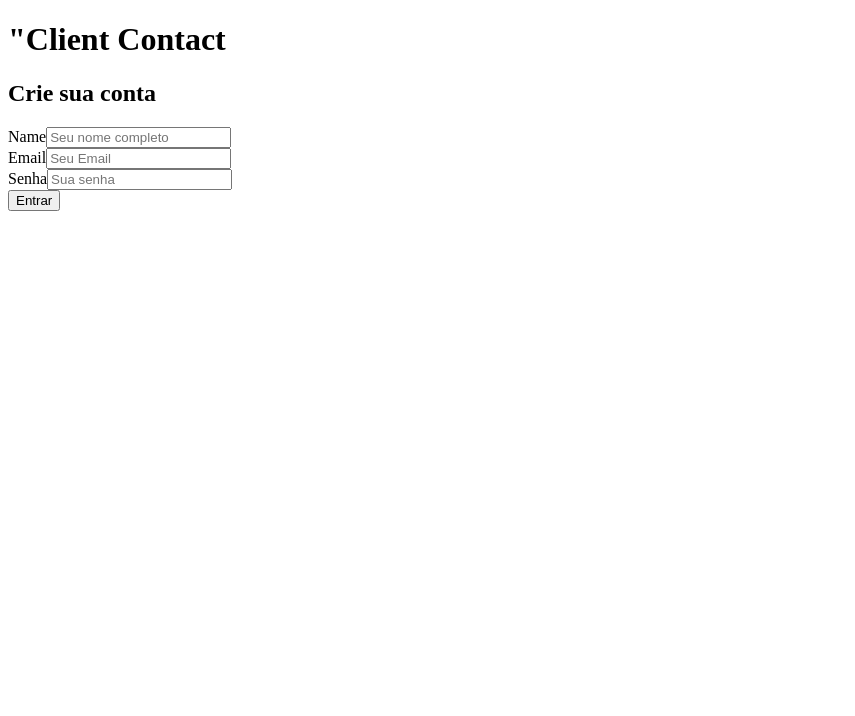
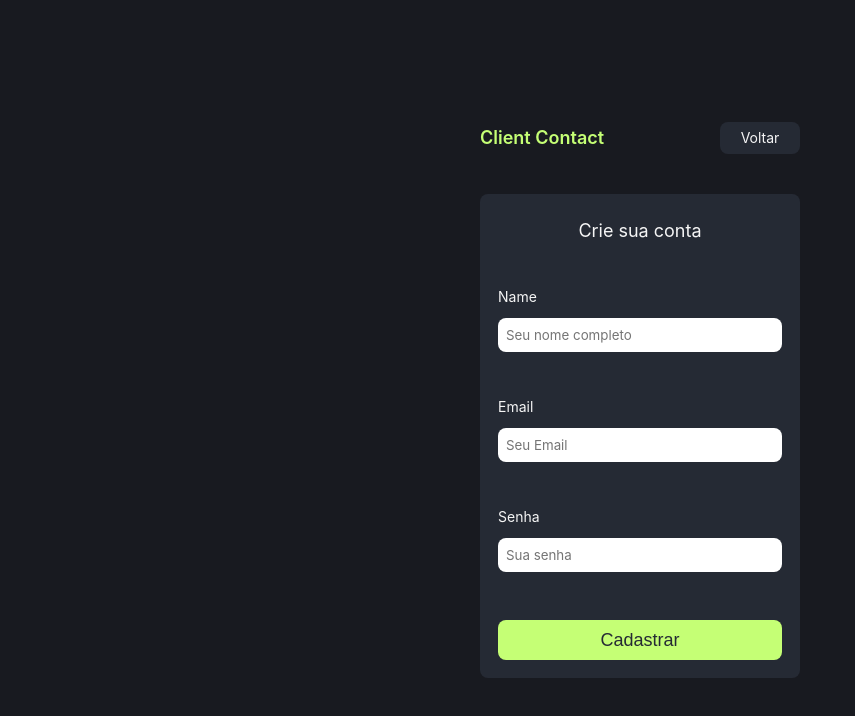
Before and after one commit to Waitiufrikks/FrontEnd-ClientContact, a React (Vite) app: page /register in a window 1280 px wide. Shown: the top 716 px of the page, without its empty margins (0-855 px from the left). Built offline with nearby package versions, Linux system fonts and the light colour scheme.

Commit message:
feat:add styles in signUpPage and components related

```diff
--- a/src/components/FormSignUp/index.tsx
+++ b/src/components/FormSignUp/index.tsx
@@ -6,51 +6,64 @@
 
 import { schema } from "./validator";
 import Input from "../Input";
+import StyledFormContainerRegister from "./style";
 
 const FormRegister = () => {
   const { registerClient } = useContext(ClientContext);
 
-  const { register, handleSubmit, reset } = useForm<IClient>({
+  const {
+    register,
+    handleSubmit,
+    reset,
+    formState: { errors },
+  } = useForm<IClient>({
     mode: "onChange",
     resolver: zodResolver(schema),
   });
 
   const submit: SubmitHandler<IClient> = (data) => {
-    console.log(data)
+    console.log(data);
     registerClient(data);
     reset();
   };
 
   return (
+    <StyledFormContainerRegister>
+      <h2>Crie sua conta</h2>
       <form onSubmit={handleSubmit(submit)}>
         <Input
           label="Name"
           type="text"
           id="name"
           placeholder="Seu nome completo"
-        register={register('name')}
+          register={register("name")}
           text="Name"
         />
+        <span>{errors.name?.message}</span>
+
         <Input
           label="Email"
           type="email"
           id="email"
           placeholder="Seu Email"
-        register={register('email')}
+          register={register("email")}
           text="Email"
         />
+        <span>{errors.email?.message}</span>
+
         <Input
           label="Password"
           type="password"
           id="password"
           placeholder="Sua senha"
-        register={register('password')}
+          register={register("password")}
           text="Senha"
         />
-      <div>
-        <button type="submit">Entrar</button>
-      </div>
+        <span>{errors.password?.message}</span>
+
+        <button type="submit">Cadastrar</button>
       </form>
+    </StyledFormContainerRegister>
   );
 };
 
--- /dev/null
+++ b/src/components/FormSignUp/style.ts
@@ -0,0 +1,34 @@
+import { styled } from "styled-components";
+
+const StyledFormContainerRegister = styled.div`
+  width: 100%;
+  display: flex;
+  flex-direction: column;
+  background-color: var(--color-grey-600);
+  gap: 1.4rem;
+  border-radius:var(--radius-default);
+  form {
+    display: grid;
+    gap: 1.5rem;
+    padding: 0px 18px 18px 18px;
+    span{
+      color:var(--color-negative);
+      font-size:var(--text-size-smallest);
+    }
+    button {
+      height:2.5rem;
+      width:100%;
+      justify-self: center;
+
+      border: none;
+      border-radius:var(--radius-default);
+
+      font-size:var(--title-size-2);
+
+      color: var(--color-grey-600);
+      background: var(--color-primary);
+    }
+  }
+`;
+
+export default StyledFormContainerRegister;
--- /dev/null
+++ b/src/components/HeaderRegister/index.tsx
@@ -0,0 +1,13 @@
+import { Link } from "react-router-dom";
+import StyledHeaderRegisterDiv from "./style";
+
+const HeaderRegister = () => (
+  <StyledHeaderRegisterDiv className="header-register">
+    <h1>Client Contact</h1>
+    <div className="button-redirect-login">
+      <Link to={"/login"}>Voltar</Link>
+    </div>
+  </StyledHeaderRegisterDiv>
+);
+
+export default HeaderRegister;
--- /dev/null
+++ b/src/components/HeaderRegister/style.ts
@@ -0,0 +1,31 @@
+import { styled } from "styled-components";
+
+const StyledHeaderRegisterDiv = styled.div`
+  width: 100%;
+  display: flex;
+  justify-content: space-between;
+  align-items: center;
+  padding-bottom: 40px;
+  h1 {
+    color: var(--color-primary);
+    font-size: var(--title-size-2);
+    font-weight: 600;
+  }
+  .button-redirect-login {
+    width: 80px;
+    height: 32px;
+    display: flex;
+    justify-content: center;
+    background-color: var(--color-grey-600);
+    border-radius: var(--radius-default);
+    a {
+      display: flex;
+      justify-content: center;
+      align-items: center;
+      font-size:var(--text-size-small);
+      color: var(--color-grey-0);
+    }
+  }
+`;
+
+export default StyledHeaderRegisterDiv;
--- a/src/components/Input/index.tsx
+++ b/src/components/Input/index.tsx
@@ -1,4 +1,5 @@
 import { UseFormRegisterReturn } from "react-hook-form";
+import StyledDivInput from "./style";
 
 interface IInput {
   text: string;
@@ -19,7 +20,7 @@
   value,
 }: IInput) => {
   return (
-    <div>
+    <StyledDivInput>
       <label htmlFor={label}>{text}</label>
       <input
         id={id}
@@ -28,7 +29,7 @@
         {...register}
         value={value}
       />
-    </div>
+    </StyledDivInput>
   );
 };
 
--- /dev/null
+++ b/src/components/Input/style.ts
@@ -0,0 +1,20 @@
+import styled from "styled-components";
+
+const StyledDivInput = styled.div`
+  display: flex;
+  flex-direction: column;
+  gap: 0.875rem;
+  label {
+    font-size: var(--text-size-small);
+  }
+  input {
+    font-family:var(--font-text-default);
+    height: 2rem;
+    padding-left: 0.5rem;
+    border:none;
+    border-radius:var(--radius-default);
+    outline:none;
+  }
+
+`;
+export default StyledDivInput;
--- a/src/main.tsx
+++ b/src/main.tsx
@@ -2,10 +2,14 @@
 import ReactDOM from 'react-dom/client'
 import App from './App.tsx'
 import { BrowserRouter } from 'react-router-dom';
+import GlobalStyles from './styles/GlobalStyles.ts';
+import GlobalReset from './styles/globalReset.ts';
 
 ReactDOM.createRoot(document.getElementById('root') as HTMLElement).render(
   <React.StrictMode>
     <BrowserRouter>
+    <GlobalReset/>
+    <GlobalStyles/>
       <App />
     </BrowserRouter>
   </React.StrictMode>,
--- a/src/pages/signUp/index.tsx
+++ b/src/pages/signUp/index.tsx
@@ -1,16 +1,13 @@
-import  FormRegister  from "../../components/FormSignUp"
+import FormRegister from "../../components/FormSignUp";
+import HeaderRegister from "../../components/HeaderRegister";
+import StyledRegisterPageDiv from "./style";
 
-const SignUpPage = ()=>(
+const SignUpPage = () => (
+  <StyledRegisterPageDiv>
+    <HeaderRegister />
 
-  <>
-    <div>
-      <h1>"Client Contact</h1>
-      <div>
-        <h2>Crie sua conta</h2>
-      <FormRegister/>
-      </div>
-    </div>
-  </>
-)
+    <FormRegister />
+  </StyledRegisterPageDiv>
+);
 
-export default SignUpPage
+export default SignUpPage;
--- /dev/null
+++ b/src/pages/signUp/style.ts
@@ -0,0 +1,20 @@
+import styled from "styled-components";
+
+const StyledRegisterPageDiv = styled.div`
+    margin:0 auto;
+    padding:20px;
+    min-width:300px;
+    max-width:360px;
+    height:100vh;
+    display: flex;
+    flex-direction: column;
+    align-items: center;
+    justify-content: center;
+    h2 {
+
+    padding:1.75rem 0 1.75rem 0;
+    font-size: var(--title-size-2);
+    text-align: center;
+  }
+`
+export default StyledRegisterPageDiv
--- /dev/null
+++ b/src/styles/GlobalStyles.ts
@@ -0,0 +1,49 @@
+import { createGlobalStyle } from 'styled-components';
+
+const GlobalStyles = createGlobalStyle`
+* {
+  body {
+    font-family:var(--font-text-default);
+    color:var(--color-grey-0);
+    background-color:var(--color-grey-800)
+  }
+  button {
+    cursor: pointer;
+  }
+}
+  :root{
+    --color-primary:#C5FF75;
+    --color-primary-hover:#C5FF55;
+
+    --color-secondary:#B20000;
+
+    --color-white:#FFFFFF;
+
+    --color-grey-0:#F5F5F5;
+    --color-grey-300:#4E5056;
+    --color-grey-600:#252A34;
+
+    --color-grey-800:#181A20;
+
+    --color-success:#168821;
+    --color-negative:#E60000;
+    --color-warning:#FFCD07;
+    --color-information:#155BCB;
+
+    --radius-default:8px;
+
+    --font-text-default:'Inter', sans-serif;
+    --title-size-1:2rem;
+    --title-size-2:1.125rem;
+    --title-size-3:0.875rem;
+
+    --text-size-default:1rem;
+    --text-size-large: 1.5rem;
+    --text-size-medium: 1.375rem;
+    --text-size-small:0.875rem;
+    --text-size-smallest:0.75rem;
+
+    --font-size-profile:20px;
+  }
+`
+export default GlobalStyles
--- a/src/styles/globalReset.ts
+++ b/src/styles/globalReset.ts
@@ -0,0 +1,56 @@
+import { createGlobalStyle } from "styled-components";
+
+const GlobalReset = createGlobalStyle`
+
+/* http://meyerweb.com/eric/tools/css/reset/
+   v2.0 | 20110126
+   License: none (public domain)
+*/
+
+html, body, div, span, applet, object, iframe,
+h1, h2, h3, h4, h5, h6, p, blockquote, pre,
+a, abbr, acronym, address, big, cite, code,
+del, dfn, em, img, ins, kbd, q, s, samp,
+small, strike, strong, sub, sup, tt, var,
+b, u, i, center,
+dl, dt, dd, ol, ul, li,
+fieldset, form, label, legend,
+table, caption, tbody, tfoot, thead, tr, th, td,
+article, aside, canvas, details, embed,
+figure, figcaption, footer, header, hgroup,
+menu, nav, output, ruby, section, summary,
+time, mark, audio, video {
+	margin: 0;
+	padding: 0;
+	border: 0;
+	font-size: 100%;
+	font: inherit;
+	vertical-align: baseline;
+  box-sizing:border-box;
+  text-decoration:none;
+}
+/* HTML5 display-role reset for older browsers */
+article, aside, details, figcaption, figure,
+footer, header, hgroup, menu, nav, section {
+	display: block;
+}
+body {
+	line-height: 1;
+}
+ol, ul {
+	list-style: none;
+}
+blockquote, q {
+	quotes: none;
+}
+blockquote:before, blockquote:after,
+q:before, q:after {
+	content: '';
+	content: none;
+}
+table {
+	border-collapse: collapse;
+	border-spacing: 0;
+}
+`;
+export default GlobalReset
```
Lines whose indentation alone changed are shown as unchanged.
